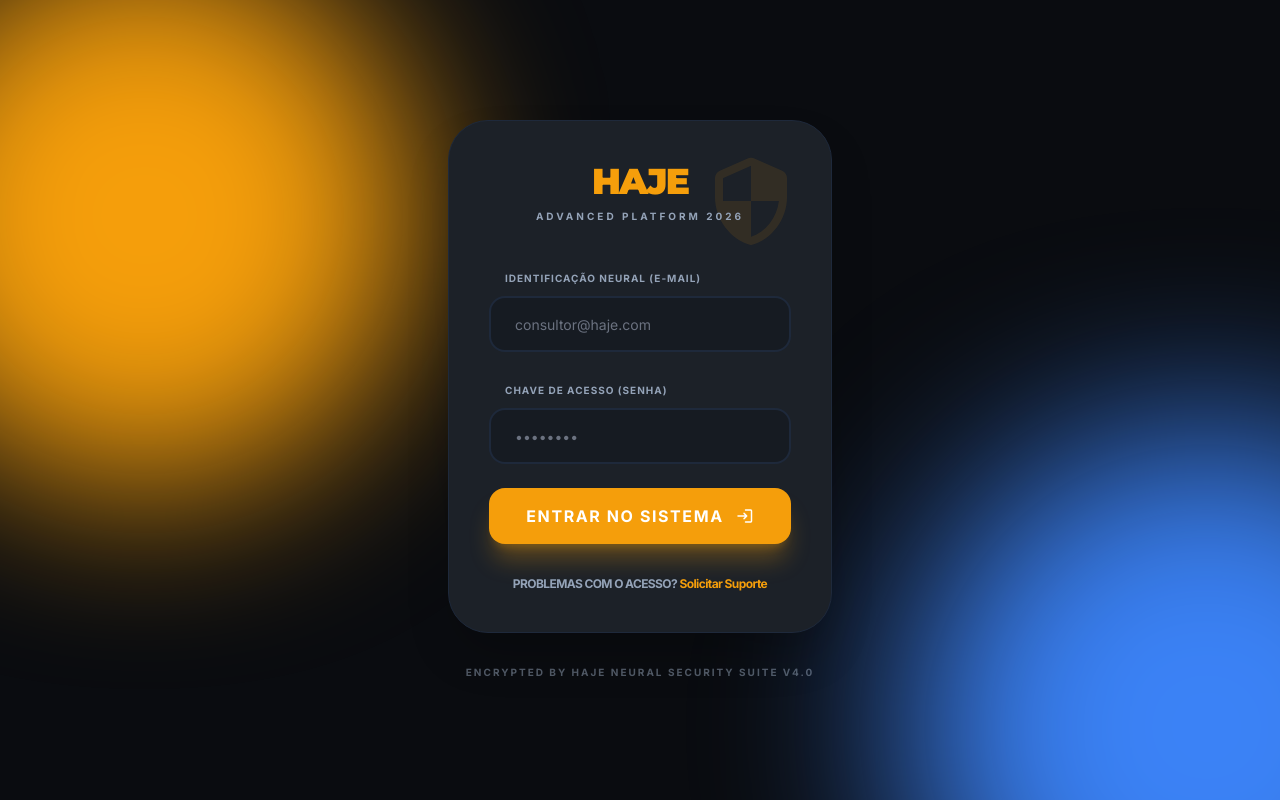
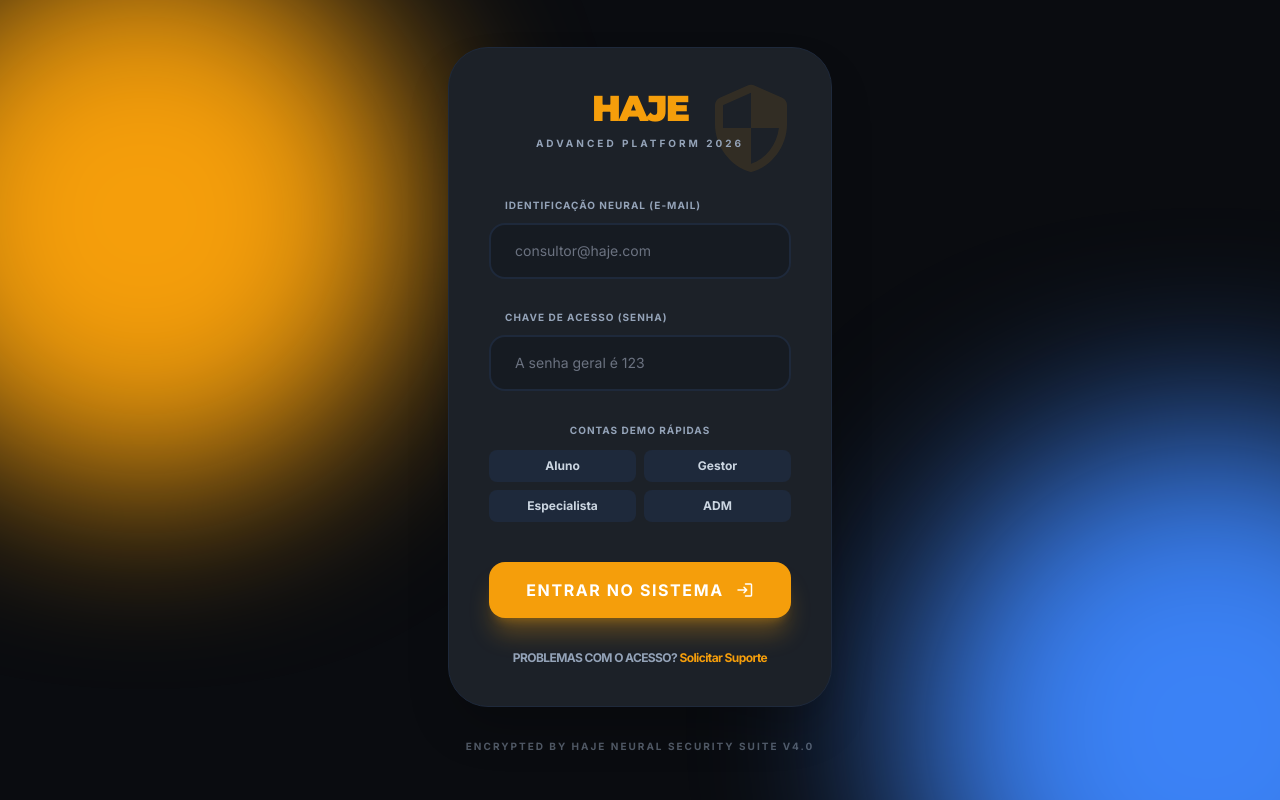
Before and after one commit to SMAYKDJ/hajeconsultoria, a React (Vite) app: page / in a window 1280 px wide. Built offline with nearby package versions, Linux system fonts and the light colour scheme.

Commit message:
Add demo user quick login buttons and specific roles

```diff
--- a/components/Sidebar.tsx
+++ b/components/Sidebar.tsx
@@ -11,14 +11,14 @@ interface SidebarProps {
 
 export const Sidebar: React.FC<SidebarProps> = ({ currentView, setView, user, onLogout }) => {
   const allNavItems = [
-    { id: 'dashboard', label: 'Dashboard', icon: 'dashboard', roles: ['ESPECIALISTA', 'GESTOR', 'FUNCIONARIO'] },
-    { id: 'live-consultancy', label: 'Consultoria Live', icon: 'record_voice_over', badge: 'NOVO', roles: ['ESPECIALISTA'] },
-    { id: 'studio-ia', label: 'Studio Neural', icon: 'auto_awesome', roles: ['ESPECIALISTA'] },
-    { id: 'training', label: 'Academia', icon: 'school', roles: ['ESPECIALISTA', 'GESTOR', 'FUNCIONARIO'] },
-    { id: 'support', label: 'Suporte', icon: 'support_agent', roles: ['ESPECIALISTA', 'GESTOR', 'FUNCIONARIO'] },
-    { id: 'users', label: 'Talentos', icon: 'group', roles: ['ESPECIALISTA', 'GESTOR'] },
-    { id: 'metrics', label: 'Métricas', icon: 'analytics', roles: ['ESPECIALISTA', 'GESTOR'] },
-    { id: 'rewards', label: 'Conquistas', icon: 'military_tech', roles: ['ESPECIALISTA', 'GESTOR', 'FUNCIONARIO'] },
+    { id: 'dashboard', label: 'Dashboard', icon: 'dashboard', roles: ['ESPECIALISTA', 'GESTOR', 'ALUNO', 'ADM'] },
+    { id: 'live-consultancy', label: 'Consultoria Live', icon: 'record_voice_over', badge: 'NOVO', roles: ['ESPECIALISTA', 'ADM'] },
+    { id: 'studio-ia', label: 'Studio Neural', icon: 'auto_awesome', roles: ['ESPECIALISTA', 'ADM'] },
+    { id: 'training', label: 'Academia', icon: 'school', roles: ['ESPECIALISTA', 'GESTOR', 'ALUNO', 'ADM'] },
+    { id: 'support', label: 'Suporte', icon: 'support_agent', roles: ['ESPECIALISTA', 'GESTOR', 'ALUNO', 'ADM'] },
+    { id: 'users', label: 'Talentos', icon: 'group', roles: ['ESPECIALISTA', 'GESTOR', 'ADM'] },
+    { id: 'metrics', label: 'Métricas', icon: 'analytics', roles: ['ESPECIALISTA', 'GESTOR', 'ADM'] },
+    { id: 'rewards', label: 'Conquistas', icon: 'military_tech', roles: ['ESPECIALISTA', 'GESTOR', 'ALUNO', 'ADM'] },
   ];
 
   const filteredNavItems = allNavItems.filter(item =>
--- a/types.ts
+++ b/types.ts
@@ -9,7 +9,7 @@ export type ViewType =
   | 'studio-ia'
   | 'live-consultancy';
 
-export type UserRole = 'ESPECIALISTA' | 'GESTOR' | 'FUNCIONARIO';
+export type UserRole = 'ESPECIALISTA' | 'GESTOR' | 'ALUNO' | 'ADM';
 
 export interface User {
   id: string;
--- a/views/LoginView.tsx
+++ b/views/LoginView.tsx
@@ -25,11 +25,12 @@ export const LoginView: React.FC<LoginViewProps> = ({ onLogin }) => {
             }
 
             const name = email.split('@')[0].toUpperCase();
-            let role: UserRole = 'FUNCIONARIO';
+            let role: UserRole = 'ALUNO';
 
-            if (email === 'especialista@haje.com') role = 'ESPECIALISTA';
-            else if (email === 'gestor@gmail.com') role = 'GESTOR';
-            else if (email === 'aluno@gmail.com') role = 'FUNCIONARIO';
+            if (email === 'especialista@haje.com' || email === 'especialista') role = 'ESPECIALISTA';
+            else if (email === 'gestor@haje.com' || email === 'gestor') role = 'GESTOR';
+            else if (email === 'aluno@haje.com' || email === 'aluno') role = 'ALUNO';
+            else if (email === 'adm@haje.com' || email === 'adm') role = 'ADM';
             else {
                 alert('Usuário não cadastrado na base demo.');
                 setLoading(false);
@@ -42,10 +43,10 @@ export const LoginView: React.FC<LoginViewProps> = ({ onLogin }) => {
                 email: email,
                 role: role,
                 avatar: `https://picsum.photos/seed/${name}/100/100`,
-                level: role === 'ESPECIALISTA' ? 10 : (role === 'GESTOR' ? 5 : 4),
-                xp: role === 'ESPECIALISTA' ? 50000 : (role === 'GESTOR' ? 8000 : 3250),
+                level: role === 'ESPECIALISTA' ? 10 : (role === 'ADM' ? 99 : (role === 'GESTOR' ? 5 : 4)),
+                xp: role === 'ESPECIALISTA' ? 50000 : (role === 'ADM' ? 999999 : (role === 'GESTOR' ? 8000 : 3250)),
                 status: 'active',
-                branch: role === 'GESTOR' ? 'Matriz São Paulo' : 'Setor Geral',
+                branch: role === 'GESTOR' ? 'Matriz São Paulo' : (role === 'ADM' ? 'Sede Neural' : 'Setor Geral'),
                 registrationDate: '2025-01-15',
                 averageAccessTime: '45min',
                 accessStats: {
@@ -98,9 +99,20 @@ export const LoginView: React.FC<LoginViewProps> = ({ onLogin }) => {
                                 required
                                 value={password}
                                 onChange={(e) => setPassword(e.target.value)}
-                                placeholder="••••••••"
+                                placeholder="A senha geral é 123"
                                 className="w-full h-14 bg-slate-50 dark:bg-surface-dark border-2 border-slate-100 dark:border-slate-800 rounded-2xl px-6 text-sm focus:ring-primary focus:border-primary transition-all dark:text-white"
                             />
+                        </div>
+
+                        {/* Demo Accounts Quick Login */}
+                        <div className="pt-2 pb-4">
+                            <p className="text-[10px] text-center font-black text-slate-400 uppercase tracking-widest mb-3">Contas Demo Rápidas</p>
+                            <div className="grid grid-cols-2 gap-2">
+                                <button type="button" onClick={() => { setEmail('aluno@haje.com'); setPassword('123'); }} className="text-xs font-bold py-2 bg-slate-100 dark:bg-slate-800 text-slate-600 dark:text-slate-300 rounded-lg hover:bg-primary hover:text-white transition-colors">Aluno</button>
+                                <button type="button" onClick={() => { setEmail('gestor@haje.com'); setPassword('123'); }} className="text-xs font-bold py-2 bg-slate-100 dark:bg-slate-800 text-slate-600 dark:text-slate-300 rounded-lg hover:bg-primary hover:text-white transition-colors">Gestor</button>
+                                <button type="button" onClick={() => { setEmail('especialista@haje.com'); setPassword('123'); }} className="text-xs font-bold py-2 bg-slate-100 dark:bg-slate-800 text-slate-600 dark:text-slate-300 rounded-lg hover:bg-primary hover:text-white transition-colors">Especialista</button>
+                                <button type="button" onClick={() => { setEmail('adm@haje.com'); setPassword('123'); }} className="text-xs font-bold py-2 bg-slate-100 dark:bg-slate-800 text-slate-600 dark:text-slate-300 rounded-lg hover:bg-primary hover:text-white transition-colors">ADM</button>
+                            </div>
                         </div>
 
                         <button
--- a/views/UsersView.tsx
+++ b/views/UsersView.tsx
@@ -13,7 +13,7 @@ export const UsersView: React.FC = () => {
       id: '1',
       name: 'ANA CAIXA DE OLIVEIRA',
       email: 'ana@lojao.com.br',
-      role: 'FUNCIONARIO',
+      role: 'ALUNO',
       avatar: 'https://picsum.photos/seed/ana/100/100',
       level: 3,
       xp: 2500,
@@ -23,7 +23,7 @@ export const UsersView: React.FC = () => {
       id: '2',
       name: 'CARLOS VENDEDOR',
       email: 'carlos@lojao.com.br',
-      role: 'FUNCIONARIO',
+      role: 'ALUNO',
       avatar: 'https://picsum.photos/seed/carlos/100/100',
       level: 2,
       xp: 1800,
```
Also changed, not shown: 1 other file (tests, documents, lock files or other folders).
